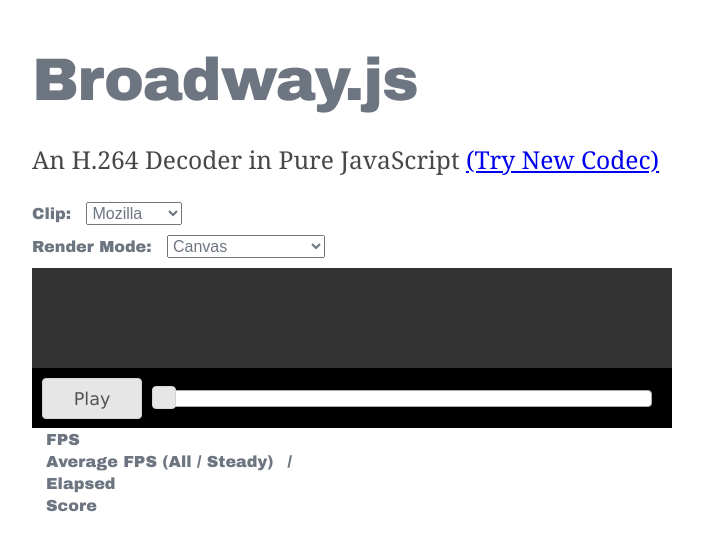
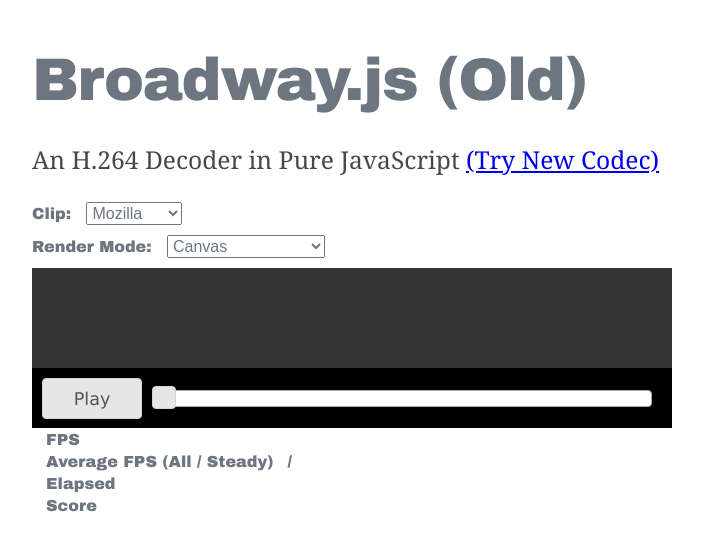
Before and after one commit to mbebenita/Broadway, a plain HTML site: page Demo/broadway-old.html in a window 1280 px wide. Shown: the whole page, without its empty margins (8-711 px from the left). Drawn offline with Linux system fonts and the light colour scheme; a web font is replaced by a local one.

Commit message:
Demoted old codec.

```diff
--- a/Demo/broadway.html
+++ b/Demo/broadway-old.html
@@ -98,7 +98,7 @@
 
   <script src='util.js' type='text/javascript'></script>
   <script src='canvas.js' type='text/javascript'></script>
-  <script src='broadway.js' type='text/javascript'></script>
+  <script src='broadway-old.js' type='text/javascript'></script>
 
   <script type="text/javascript">
     $(function() {
@@ -278,7 +278,7 @@
 
   <div id="doc">
     <header>
-      <h1 id="site-title"><b>Broadway.js</b></h1>
+      <h1 id="site-title"><b>Broadway.js (Old)</b></h1>
       <p id="tagline">An H.264 Decoder in Pure JavaScript <a href="broadway-new.html">(Try New Codec)</a></p>
     </header>
     <div>
```
Also changed, not shown: Demo/broadway-old.js (renamed from Demo/broadway.js).
